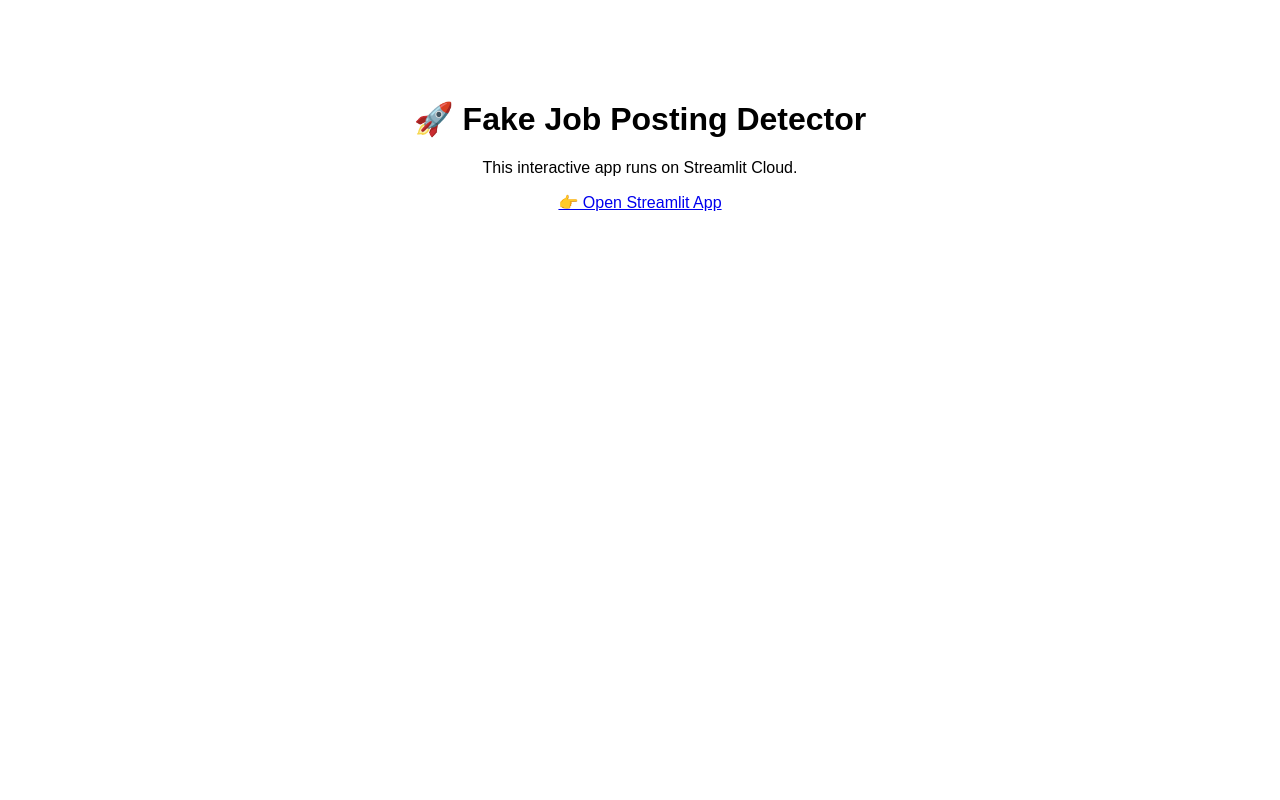
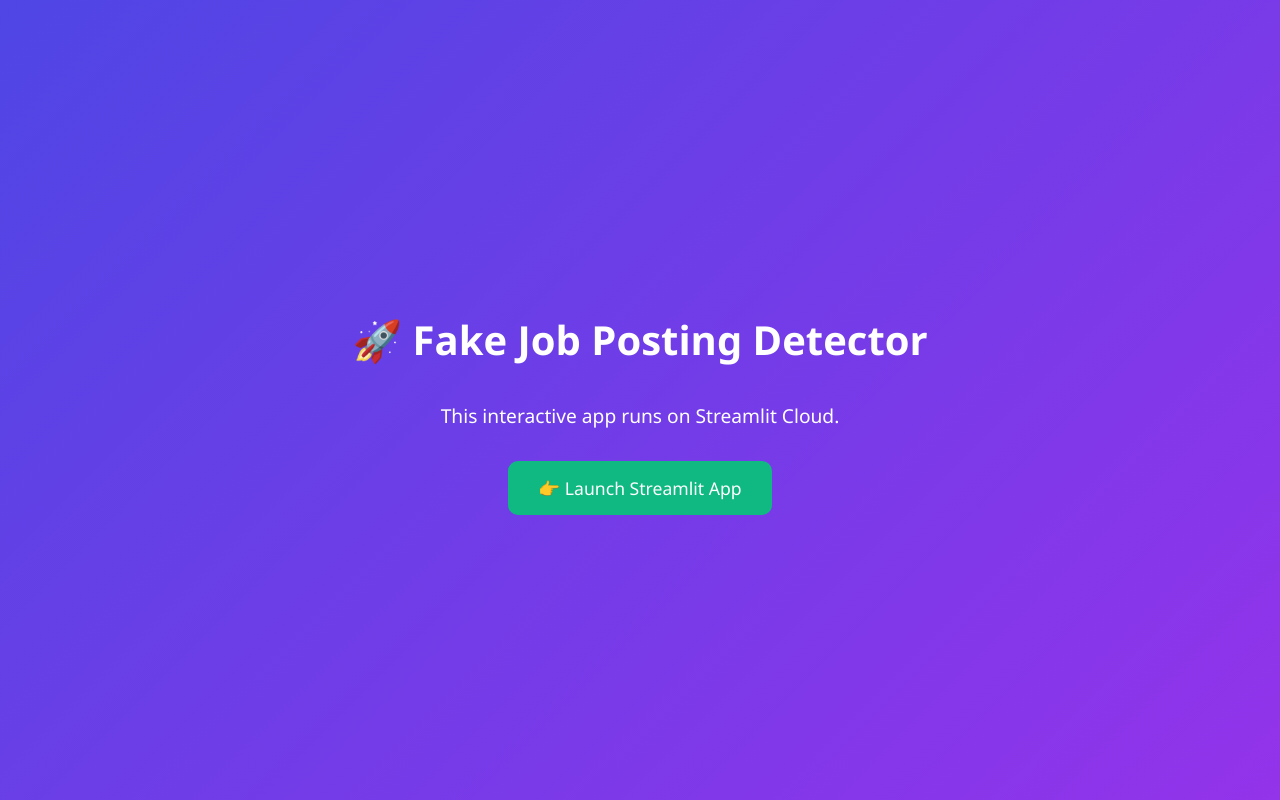
Before and after one commit to Kriti4242/fake-job-posting-detector, a plain HTML site: page public/index.html in a window 1280 px wide. Drawn offline with Linux system fonts and the light colour scheme.

Commit message:
Update index.html

```diff
--- a/public/index.html
+++ b/public/index.html
@@ -2,13 +2,49 @@
 <html lang="en">
 <head>
   <meta charset="UTF-8">
-  <title>Fake Job Posting Detector</title>
+  <meta name="viewport" content="width=device-width, initial-scale=1.0">
+  <title>🚀 Fake Job Posting Detector</title>
+  <style>
+    body {
+      font-family: 'Segoe UI', Tahoma, Geneva, Verdana, sans-serif;
+      background: linear-gradient(135deg, #4f46e5, #9333ea);
+      color: white;
+      text-align: center;
+      margin: 0;
+      padding: 0;
+      height: 100vh;
+      display: flex;
+      flex-direction: column;
+      justify-content: center;
+      align-items: center;
+    }
+    h1 {
+      font-size: 2.5rem;
+      margin-bottom: 1rem;
+    }
+    p {
+      font-size: 1.2rem;
+      margin-bottom: 2rem;
+    }
+    a {
+      text-decoration: none;
+      color: white;
+      background-color: #10b981;
+      padding: 15px 30px;
+      border-radius: 10px;
+      font-size: 1.1rem;
+      transition: background-color 0.3s ease;
+    }
+    a:hover {
+      background-color: #059669;
+    }
+  </style>
 </head>
-<body style="font-family: sans-serif; text-align: center; margin-top: 100px;">
+<body>
   <h1>🚀 Fake Job Posting Detector</h1>
   <p>This interactive app runs on Streamlit Cloud.</p>
   <a href="https://fake-job-posting-detector-a8rzrtt4gokcmmuywgzafv.streamlit.app/" target="_blank">
-  👉 Open Streamlit App
-</a>
+    👉 Launch Streamlit App
+  </a>
 </body>
 </html>
```
